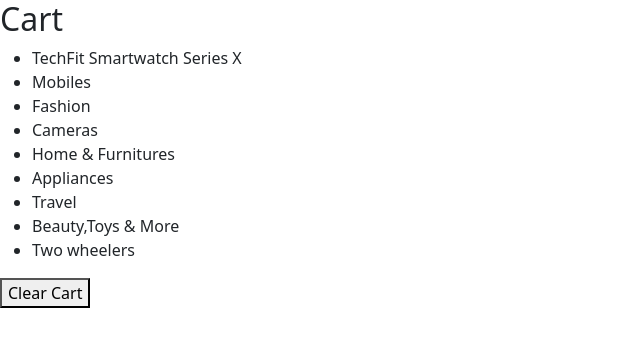
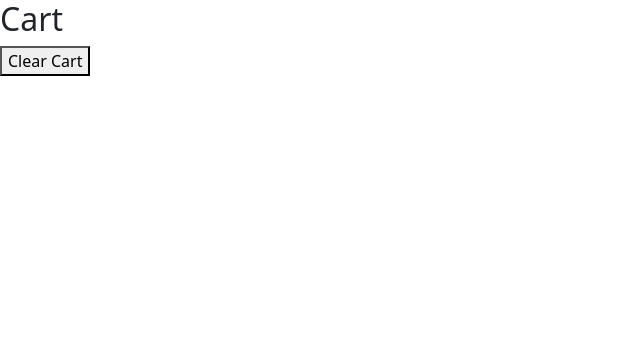
Before and after one commit to ArpanBatra01/Productapp, a React (Create React App) app: page /cart in a window 1280 px wide. Shown: the top 346 px of the page, without its empty margins (0-640 px from the left). Built offline with nearby package versions, Linux system fonts and the light colour scheme.

Commit message:
commit in cart

```diff
--- a/src/App.css
+++ b/src/App.css
@@ -7,6 +7,8 @@
 
 
 }
+
+
 
 .product-detail{
   display: around;
--- a/src/pages/cart.js
+++ b/src/pages/cart.js
@@ -4,110 +4,9 @@ import ProductSearch from "./product-detail";
 
 function Cart() {
   const [product, setProduct] = useState("");
-  const [cart, setCart] = useState([
-    {
-      id: 1,
-      name: "TechFit Smartwatch Series X",
-      image:
-        "https://media.istockphoto.com/id/515311485/vector/smart-watch.jpg?s=612x612&w=0&k=20&c=pGojRXDoolMxGxTPdWLeynWxe0e1GqblskkI8NHwXvI=",
-      price: 199.99,
-      description:
-        "The TechFit Smartwatch Series X is the ultimate companion for your active lifestyle...",
-      features: ["Fitness Tracking, Built-in GPS, Health Monitoring"],
-    },
-    {
-      id: 2,
-      name: "Mobiles",
-      image:
-        "https://rukminim2.flixcart.com/image/312/312/xif0q/mobile/c/4/d/-original-imaghx9qygjjg8hz.jpeg?q=70",
-      price: 900,
-      description:
-        "The Iphones is the ultimate companion for your active lifestyle...",
-      features: ["Advanced Cameras, Apple Designed Chips, Privacy your data"],
-    },
-    {
-      id: 3,
-      name: "Fashion",
-      image: "https://m.media-amazon.com/images/I/41wv42oAkVL._AC_UL320_.jpg",
-      price: 30,
-      description:
-        "The Sunglasses and other fashion item is the ultimate companion for your active lifestyle...",
-      features: "UV Protection, Lens Material, Frame Material",
-    },
-    {
-      id: 4,
-      name: "Cameras",
+  const [cart, setCart] = useState("");
 
-      image:
-        "https://rukminim2.flixcart.com/image/312/312/juwzf680/dslr-camera/g/a/q/200d-ii-200d-ii-canon-original-imaffvrhzyqzayys.jpeg?q=70",
-      price: 50.9,
-      description:
-        "The Cameras  is the ultimate companion for your active lifestyle...",
-      features:
-        "Effective Pixels: 20.9 MP, Sensor Type: CMOS, WiFi Available, 4K",
-    },
-    {
-      id: 5,
-      name: "Home & Furnitures",
-      image: "https://m.media-amazon.com/images/I/81vRCHFfZGL._AC_UL320_.jpg",
-      price: 1000,
-      description: "10 year manufacturing warranty on the product",
-      features:
-        "Length: 75 inch, Width: 42 inch, Thickness: 6 inch (6 ft 3 in x 3 ft 6 in x 6 in), Support Type: PU Foam, Comfort Layer: Memory Foam",
-    },
-    {
-      id: 6,
-      name: "Appliances",
 
-      image: "https://m.media-amazon.com/images/I/21wu3RPxAHL._AC_UY218_.jpg",
-      price: 200.6,
-      description:
-        " You can use the temperature control knob to set different temperatures for your food item based on the requirement",
-      features:
-        "Tempered Glass Door: A double-layered tempered glass door is used for this OTG that is durable and resistant to heat. Also, the cool-touch handle ensures that your hand does not get blistered or burnt",
-    },
-    {
-      id: 7,
-      name: "Travel",
-
-      image:
-        "https://rukminim2.flixcart.com/image/612/612/xif0q/rucksack/n/y/t/-original-imagh3w9vcyusz5x.jpeg?q=70",
-      price: 912,
-      description:
-        "The travel bags is the ultimate companion for your active lifestyle...",
-      features:
-        " Multiple pockets with zippered closures hold your belongings securely. Keep your storage organized., Adjustable straps for extra security and flexibility, Adjustable Waist Belt,",
-    },
-    {
-      id: 8,
-      name: "Beauty,Toys & More",
-
-      image: "https://m.media-amazon.com/images/I/51tmWG7u5cL._AC_UL320_.jpg",
-      price: 200,
-      description:
-        " Introducing the Imagine Craft Mega Builder Set  a mesmerizing galaxy of creativity packed into 125+ exquisite DIY plastic building blocks, all neatly stored in a convenient storage box",
-      features:
-        "Skillset: Attention Span Building, Analysis & Critical Thinking, Creativity & Imagination, Curiosity Building",
-    },
-    {
-      id: 9,
-      name: "Two wheelers",
-
-      image:
-        "https://m.media-amazon.com/images/I/71SQOhxzHlL._AC_UL640_QL65_.jpg",
-      price: 1200.9,
-      description:
-        "Big on Lights, Big on Rides, Big on Tech, Big on Styles, Big on Colours",
-      features:
-        "Displacement: 110.9 c, Brake Front: Drum, Tire Type: Tubeless, Under Seat Storage: 18 L",
-    },
-  ]);
-
-  const addToCart = (product) => {
-    const updatedCart = [...cart, product];
-    setCart(updatedCart);
-    localStorage.setItem("cart", JSON.stringify(updatedCart));
-  };
   const clearCart = () => {
     setCart([]);
     localStorage.removeItem("cart");
@@ -124,11 +23,7 @@ function Cart() {
     <>
       <div>
         <h2>Cart</h2>
-        <ul>
-          {cart.map((item, index) => (
-            <li key={index}>{item.name}</li>
-          ))}
-        </ul>
+
         <button onClick={clearCart}>Clear Cart</button>
       </div>
     </>
--- a/src/pages/product-detail.js
+++ b/src/pages/product-detail.js
@@ -1,28 +1,18 @@
 import { useState, useEffect } from "react";
-import { useLocation } from "react-router-dom";
-
-
+import { json, useLocation } from "react-router-dom";
+import { useNavigate } from "react-router-dom";
 
 function ProductSearch() {
-
-
-
-
   const [product, setProduct] = useState([
     {
       id: 1,
       name: "TechFit Smartwatch Series X",
-      image: "https://media.istockphoto.com/id/515311485/vector/smart-watch.jpg?s=612x612&w=0&k=20&c=pGojRXDoolMxGxTPdWLeynWxe0e1GqblskkI8NHwXvI=",
+      image:
+        "https://media.istockphoto.com/id/515311485/vector/smart-watch.jpg?s=612x612&w=0&k=20&c=pGojRXDoolMxGxTPdWLeynWxe0e1GqblskkI8NHwXvI=",
       price: 199.99,
-      description: "The TechFit Smartwatch Series X is the ultimate companion for your active lifestyle...",
-      features: [
-        "Fitness Tracking, Built-in GPS, Health Monitoring",
-
-      ],
-
-
-
-
+      description:
+        "The TechFit Smartwatch Series X is the ultimate companion for your active lifestyle...",
+      features: ["Fitness Tracking, Built-in GPS, Health Monitoring"],
     },
     {
       id: 2,
@@ -30,20 +20,18 @@ function ProductSearch() {
       image:
         "https://rukminim2.flixcart.com/image/312/312/xif0q/mobile/c/4/d/-original-imaghx9qygjjg8hz.jpeg?q=70",
       price: 900,
-      description: "The Iphones is the ultimate companion for your active lifestyle...",
-      features: ["Advanced Cameras, Apple Designed Chips, Privacy your data"
-      ],
-
+      description:
+        "The Iphones is the ultimate companion for your active lifestyle...",
+      features: ["Advanced Cameras, Apple Designed Chips, Privacy your data"],
     },
     {
       id: 3,
       name: "Fashion",
-      image:
-        "https://m.media-amazon.com/images/I/41wv42oAkVL._AC_UL320_.jpg",
+      image: "https://m.media-amazon.com/images/I/41wv42oAkVL._AC_UL320_.jpg",
       price: 30,
-      description: "The Sunglasses and other fashion item is the ultimate companion for your active lifestyle...",
+      description:
+        "The Sunglasses and other fashion item is the ultimate companion for your active lifestyle...",
       features: "UV Protection, Lens Material, Frame Material",
-
     },
     {
       id: 4,
@@ -51,40 +39,43 @@ function ProductSearch() {
 
       image:
         "https://rukminim2.flixcart.com/image/312/312/juwzf680/dslr-camera/g/a/q/200d-ii-200d-ii-canon-original-imaffvrhzyqzayys.jpeg?q=70",
-      price: 50.90,
-      description: "The Cameras  is the ultimate companion for your active lifestyle...",
-      features: "Effective Pixels: 20.9 MP, Sensor Type: CMOS, WiFi Available, 4K",
-
+      price: 50.9,
+      description:
+        "The Cameras  is the ultimate companion for your active lifestyle...",
+      features:
+        "Effective Pixels: 20.9 MP, Sensor Type: CMOS, WiFi Available, 4K",
     },
     {
       id: 5,
       name: "Home & Furnitures",
-      image:
-        "https://m.media-amazon.com/images/I/81vRCHFfZGL._AC_UL320_.jpg",
+      image: "https://m.media-amazon.com/images/I/81vRCHFfZGL._AC_UL320_.jpg",
       price: 1000,
       description: "10 year manufacturing warranty on the product",
-      features: "Length: 75 inch, Width: 42 inch, Thickness: 6 inch (6 ft 3 in x 3 ft 6 in x 6 in), Support Type: PU Foam, Comfort Layer: Memory Foam",
-
+      features:
+        "Length: 75 inch, Width: 42 inch, Thickness: 6 inch (6 ft 3 in x 3 ft 6 in x 6 in), Support Type: PU Foam, Comfort Layer: Memory Foam",
     },
     {
       id: 6,
       name: "Appliances",
 
       image: "https://m.media-amazon.com/images/I/21wu3RPxAHL._AC_UY218_.jpg",
-      price: 200.60,
-      description: " You can use the temperature control knob to set different temperatures for your food item based on the requirement",
-      features: "Tempered Glass Door: A double-layered tempered glass door is used for this OTG that is durable and resistant to heat. Also, the cool-touch handle ensures that your hand does not get blistered or burnt",
-
+      price: 200.6,
+      description:
+        " You can use the temperature control knob to set different temperatures for your food item based on the requirement",
+      features:
+        "Tempered Glass Door: A double-layered tempered glass door is used for this OTG that is durable and resistant to heat. Also, the cool-touch handle ensures that your hand does not get blistered or burnt",
     },
     {
       id: 7,
       name: "Travel",
 
-      image: "https://rukminim2.flixcart.com/image/612/612/xif0q/rucksack/n/y/t/-original-imagh3w9vcyusz5x.jpeg?q=70",
+      image:
+        "https://rukminim2.flixcart.com/image/612/612/xif0q/rucksack/n/y/t/-original-imagh3w9vcyusz5x.jpeg?q=70",
       price: 912,
-      description: "The travel bags is the ultimate companion for your active lifestyle...",
-      features: " Multiple pockets with zippered closures hold your belongings securely. Keep your storage organized., Adjustable straps for extra security and flexibility, Adjustable Waist Belt,",
-
+      description:
+        "The travel bags is the ultimate companion for your active lifestyle...",
+      features:
+        " Multiple pockets with zippered closures hold your belongings securely. Keep your storage organized., Adjustable straps for extra security and flexibility, Adjustable Waist Belt,",
     },
     {
       id: 8,
@@ -92,9 +83,10 @@ function ProductSearch() {
 
       image: "https://m.media-amazon.com/images/I/51tmWG7u5cL._AC_UL320_.jpg",
       price: 200,
-      description: " Introducing the Imagine Craft Mega Builder Set  a mesmerizing galaxy of creativity packed into 125+ exquisite DIY plastic building blocks, all neatly stored in a convenient storage box",
-      features: "Skillset: Attention Span Building, Analysis & Critical Thinking, Creativity & Imagination, Curiosity Building",
-
+      description:
+        " Introducing the Imagine Craft Mega Builder Set  a mesmerizing galaxy of creativity packed into 125+ exquisite DIY plastic building blocks, all neatly stored in a convenient storage box",
+      features:
+        "Skillset: Attention Span Building, Analysis & Critical Thinking, Creativity & Imagination, Curiosity Building",
     },
     {
       id: 9,
@@ -102,80 +94,92 @@ function ProductSearch() {
 
       image:
         "https://m.media-amazon.com/images/I/71SQOhxzHlL._AC_UL640_QL65_.jpg",
-      price: 1200.90,
-      description: "Big on Lights, Big on Rides, Big on Tech, Big on Styles, Big on Colours",
-      features: "Displacement: 110.9 c, Brake Front: Drum, Tire Type: Tubeless, Under Seat Storage: 18 L",
+      price: 1200.9,
+      description:
+        "Big on Lights, Big on Rides, Big on Tech, Big on Styles, Big on Colours",
+      features:
+        "Displacement: 110.9 c, Brake Front: Drum, Tire Type: Tubeless, Under Seat Storage: 18 L",
     },
-
   ]);
 
-  const [selectedProduct, setSelectedProduct] = useState("");
   const [searchResult, setSearchResult] = useState("");
-  const [addToCart, setAddTocart] = useState([]);
-
 
 
 
   const handleSearch = () => {
-    console.log("hello")
+    console.log("hello");
+  };
+  const reset = () => {
+    setSearchResult("");
+  };
+  const location = useLocation();
+  console.log(location.pathname);
 
-  }
-  const reset = () => {
-    setSearchResult("")
-  }
-  const location = useLocation()
-  console.log(location.pathname)
+
+  const handleAddToCart=()=>{
+    let strArray = location.pathname.split("/");
+
+
+    let pid = strArray[2];
+    let cartItems= JSON.parse(localStorage.getItem("cartItems"))  ?? []
+    if(cartItems.includes(pid)){
+
+    }else{
+
+      cartItems.push(pid)
+    }
+    console.log(cartItems)
+
+    localStorage.setItem("cartItems", JSON.stringify(cartItems))
 
 
 
-
-
-
+  }
 
   useEffect(() => {
+    let strArray = location.pathname.split("/");
+    console.log("strArray", strArray);
 
-    let strArray = location.pathname.split("/")
-    console.log("strArray", strArray)
+    let pid = strArray[2];
+    console.log("pid", pid);
 
-    let pid = strArray[2]
-    console.log("pid", pid)
+    let result = product.find((elem) => elem?.id == pid);
 
-    let result = product.find((elem) => elem?.id == pid)
+    console.log("result", result);
 
-
-    console.log("result", result)
-
-    setSearchResult(result)
-
-  }, [])
+    setSearchResult(result);
+  }, []);
 
   return (
     <>
       <ul>
-        <li><a href="/home">Home</a></li>
+        <li>
+          <a href="/home">Home</a>
+        </li>
 
-        <li><a href="/cart">cart</a></li>
-        <li><a href="/login">login</a></li>
+        <li>
+          <a href="/cart">cart</a>
+        </li>
+        <li>
+          <a href="/login">login</a>
+        </li>
       </ul>
 
-      <div><label>Output:</label></div>
+      <div>
+        <label>Output:</label>
+      </div>
       <div>Name:{searchResult?.name}</div>
       <div>Price:{searchResult?.price}</div>
       <div>Description:{searchResult?.description}</div>
       <div>features:{searchResult?.features}</div>
-      <div><img src={searchResult?.image}></img></div>
+      <div>
+        <img src={searchResult?.image}></img>
+      </div>
 
-
-
-      <button type="button" >addToCart</button>
-
-
-
-
-
+      <button  type="button" onClick={handleAddToCart}  className="cart" >addToCart</button>
 
 
     </>
   );
 }
-export default ProductSearch
+export default ProductSearch;
```
